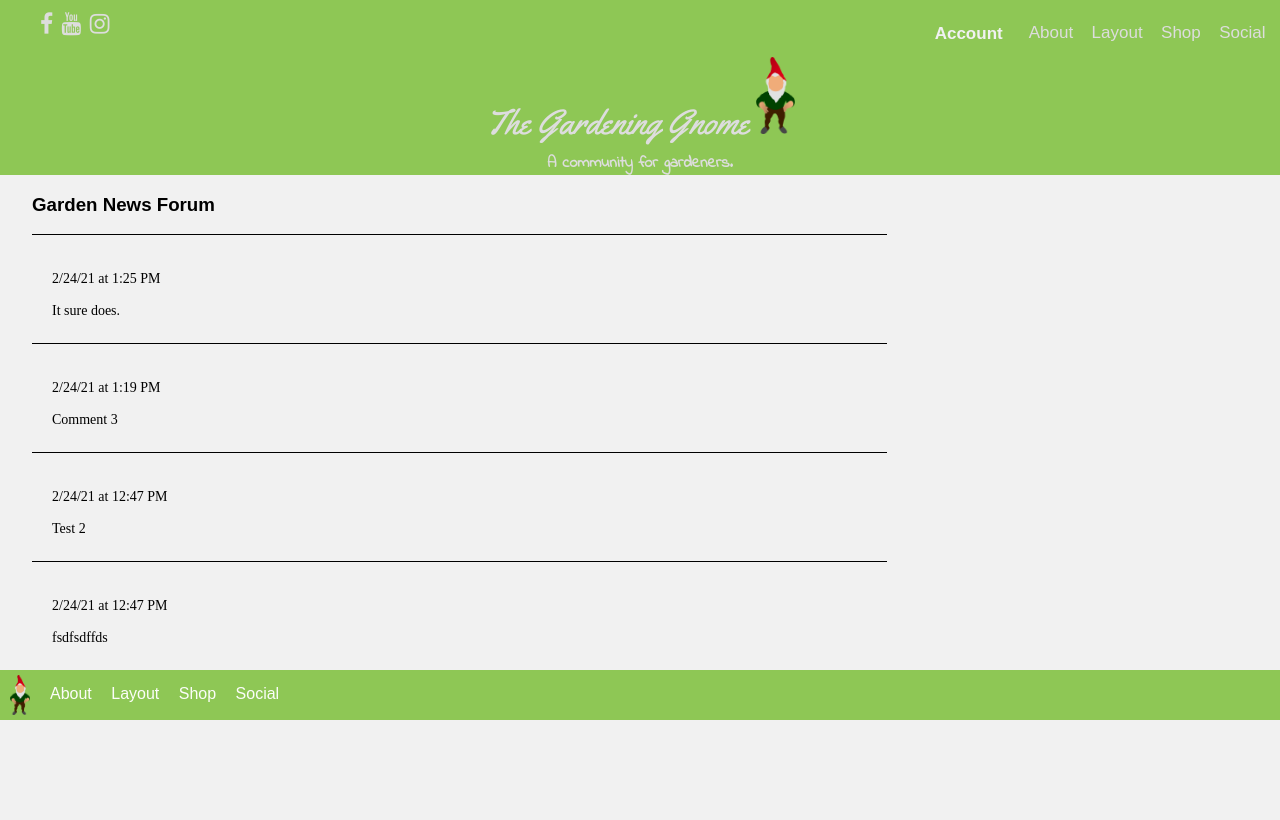
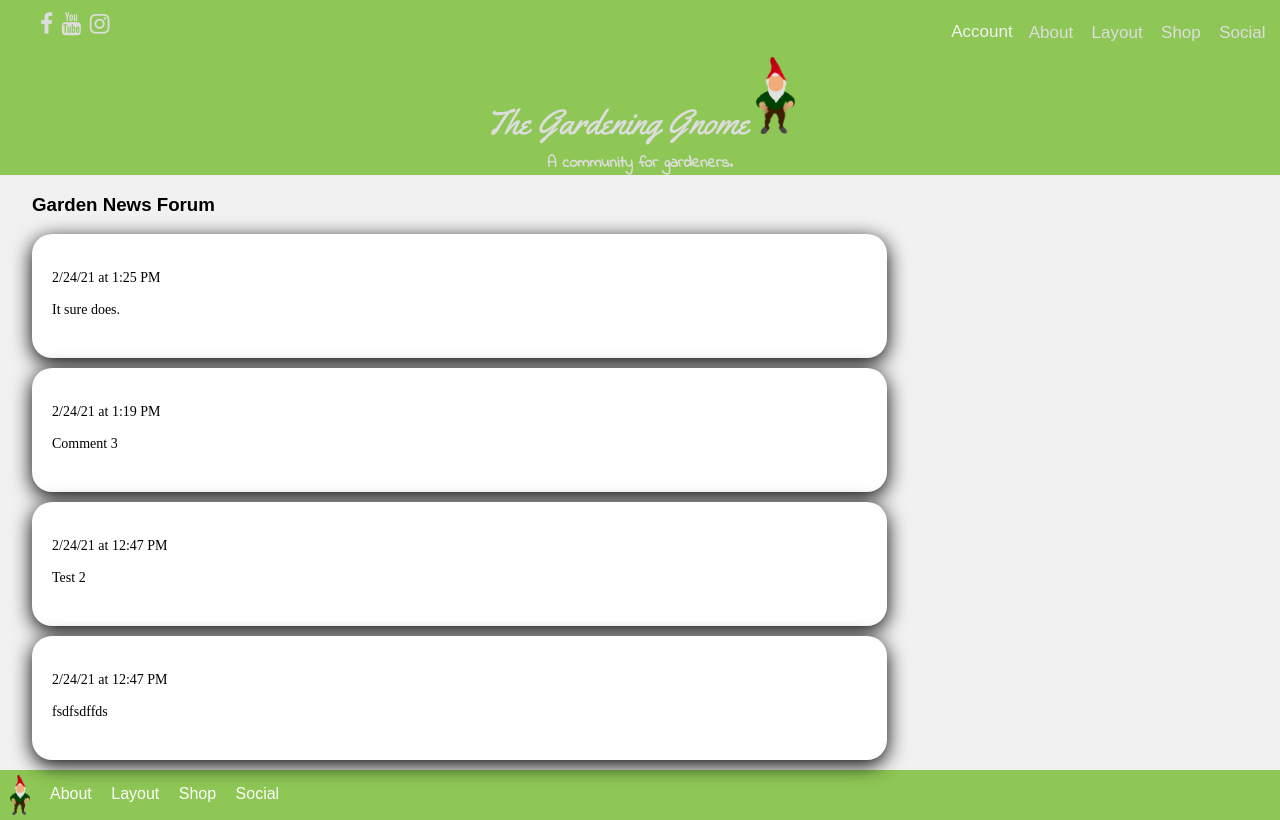
Before and after one commit to Gardening-App/GardeningApp, a PHP site: page /social.php in a window 1280 px wide. Before the commit the page ends 720 px from the top, so only its background shows below. Run offline with PHP 8.4, Linux system fonts and the light colour scheme; data comes from the database, SQL or seed files in the repository.

Commit message:
Add files via upload

```diff
--- a/GardenGnomes_html/css/social.css
+++ b/GardenGnomes_html/css/social.css
@@ -9,17 +9,10 @@ input, label {
 
 #comment input[type='text'],
 
-#namebox {
-  font-family: Cambria, Cochin, Georgia, Times, 'Times New Roman', serif;
-  font-size: 1.2em;
-  margin-bottom: 0.625rem;
-  width: 12.5rem;
-  border: 0.063rem solid rgba(0, 0, 0, 0.1);
-}
-
 textarea {
   font-family: Cambria, Cochin, Georgia, Times, 'Times New Roman', serif;
   font-size: 1.2em;
+  background-color: rgba(0, 0, 0, 0);
   margin-bottom: 0.625rem;
   margin-left: 2rem;
   display: block;
@@ -47,7 +40,7 @@ textarea {
   z-index: -1;
 }
 
-button {
+#commentSubmit {
   border: none;
   cursor: pointer;
   margin-left: 2.2rem;
@@ -57,14 +50,50 @@ button {
   font-weight: bold;
   color: #fff;
   background-color: #747C8F;
+  box-shadow: 5px 3px 15px 1px rgba(0, 0, 0, 0.24);
+  outline: none;
+  transition: 0.2s all;
 }
 
-.commentbox{
+#commentSubmit:active {
+  transform: scale(0.98);
+  box-shadow: 3px 2px 12px 1px rgba(0, 0, 0, 0.24);
+}
+
+.commentDelete {
+  display: none;
+  position: absolute;
+  cursor: pointer;
+  bottom: 10px;
+  right: 25px;
+  border-radius: 5px;
+  border: 2px solid rgba(0, 0, 0, 0.5);
+  z-index: 2;
+}
+
+.commentbox {
+  position: relative;
   width: 815px;
   margin-left: 2rem;
+  margin-bottom: 10px;
   padding: 20px;
-  margin-bottom: 4px;
-  border-top: 1px solid #000;
+  padding-bottom: 40px;
+  background: white;
+  border-radius: 20px;
+  box-shadow: 0px 5px 20px 0px;
+  z-index: 1;
+}
+
+.commentbox::after {
+  bottom: -30px;
+  background: rgb(43, 42, 42);
+  width: 90%;
+  height:4px;
+  border-radius:50%;
+}
+
+.commentbox:hover .commentDelete {
+  display: block;
 }
 
 .commentbox p {
```
